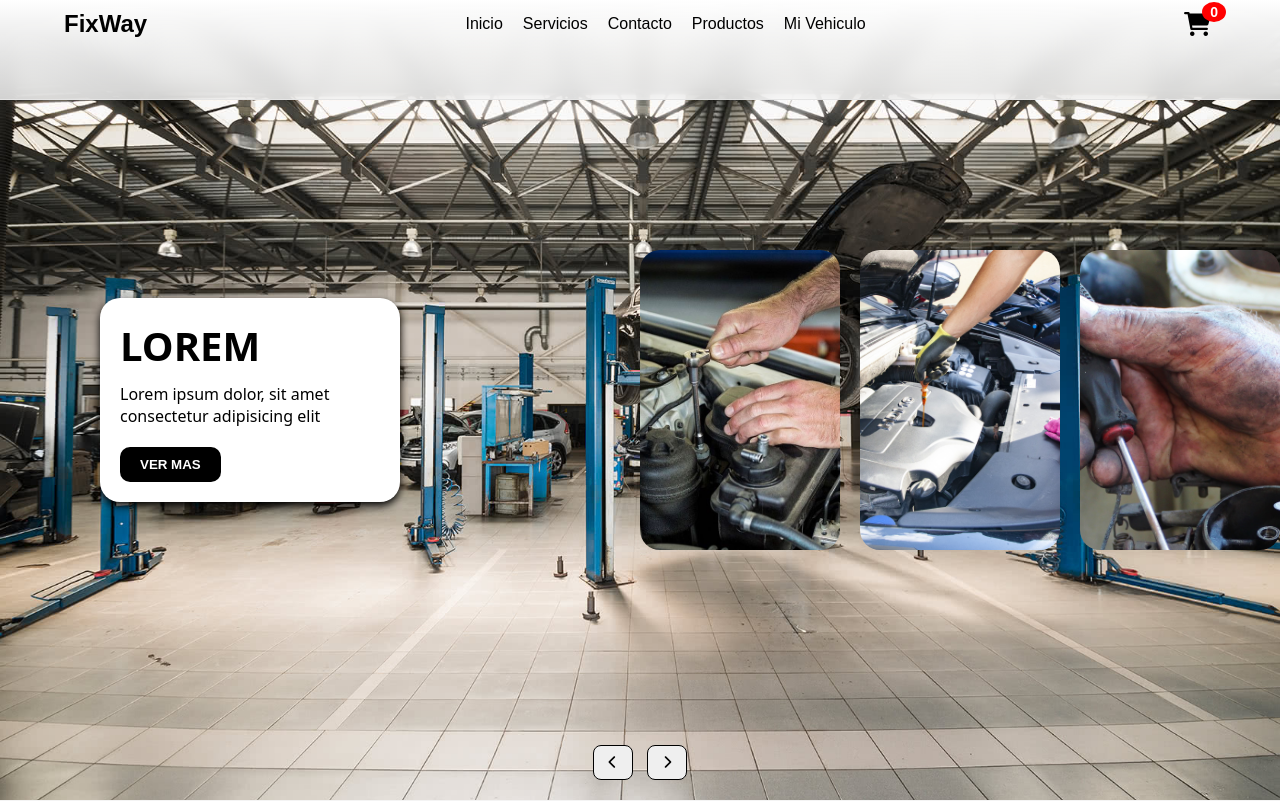
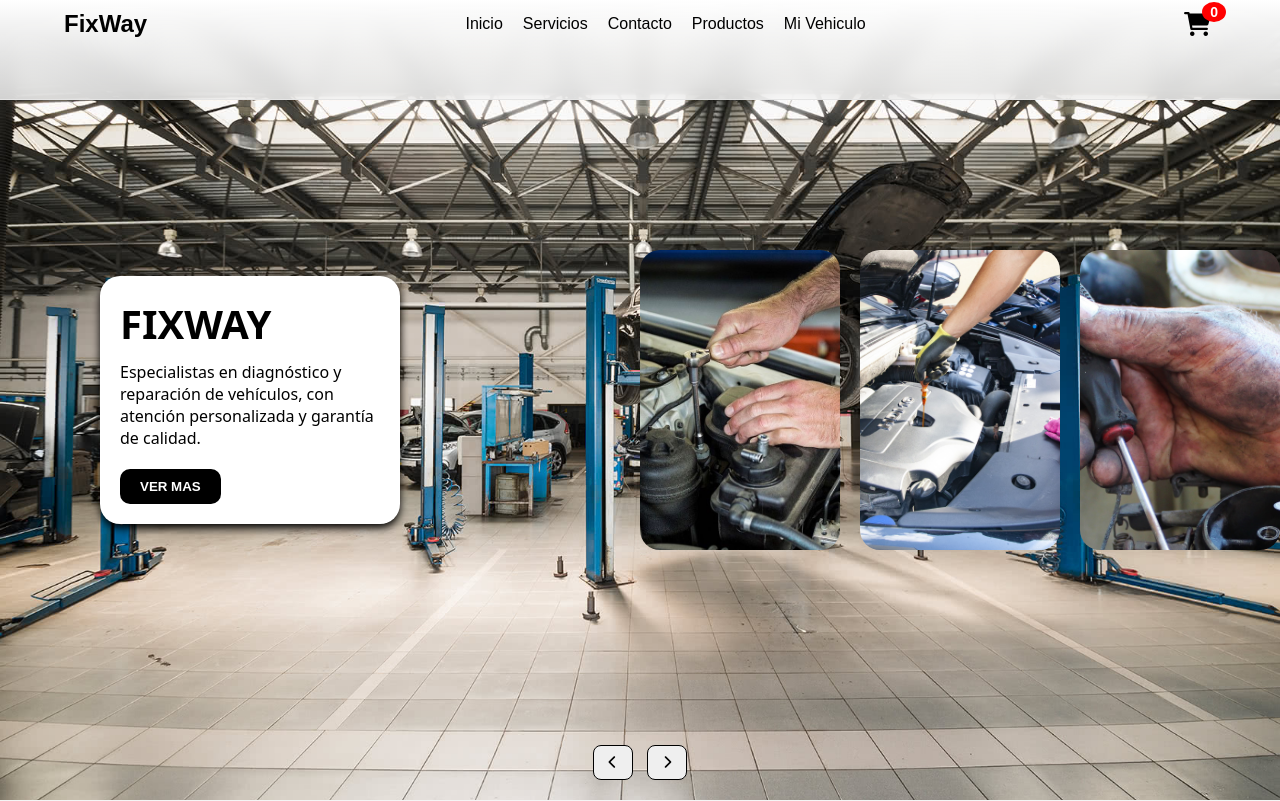
Before and after one commit to TESIS-FIXWAY/FixWay-web, a Django app: page / in a window 1280 px wide. Shown: the top 801 px of the page. Run offline with Django 5.2, Linux system fonts and the light colour scheme.

Commit message:
pequeno cambio en index

```diff
--- a/FixWay/FixWayApp/templates/index.html
+++ b/FixWay/FixWayApp/templates/index.html
@@ -27,9 +27,10 @@
             >
               <div class="content">
                 <div class="card">
-                  <div class="name">lorem</div>
+                  <div class="name">FixWay</div>
                   <div class="des">
-                    Lorem ipsum dolor, sit amet consectetur adipisicing elit
+                    Realizamos reparaciones especializadas para cualquier tipo
+                    de vehículo, desde autos hasta camiones.
                   </div>
                   <button>ver mas</button>
                 </div>
@@ -41,9 +42,10 @@
             >
               <div class="content">
                 <div class="card">
-                  <div class="name">lorem</div>
+                  <div class="name">FixWay</div>
                   <div class="des">
-                    Lorem ipsum dolor, sit amet consectetur adipisicing elit
+                    Especialistas en diagnóstico y reparación de vehículos, con
+                    atención personalizada y garantía de calidad.
                   </div>
                   <button>ver mas</button>
                 </div>
@@ -159,7 +161,7 @@
               <i class="fa-solid fa-location-dot"></i> Dirección: Calle Ejemplo
               123, Ciudad, País
             </p>
-            <p><i class="fa-solid fa-phone"></i> Teléfono: +123 456 7890</p>
+            <p><i class="fa-solid fa-phone"></i> Teléfono: +569 43567654</p>
             <p>
               <i class="fa-solid fa-envelope"></i> Email: contacto@fixway.com
             </p>
@@ -182,7 +184,7 @@
         <!-- Información de Contacto -->
         <div class="footer-column contact-info">
           <h3>Contacto</h3>
-          <p><i class="fa-solid fa-phone"></i> Teléfono: +123 456 7890</p>
+          <p><i class="fa-solid fa-phone"></i> Teléfono: +569 43567654</p>
           <p><i class="fa-solid fa-envelope"></i> Email: contacto@fixway.com</p>
         </div>
 
@@ -214,7 +216,7 @@
       </div>
 
       <div class="footer-bottom">
-        <p>&copy; 2024 FixWay -  Derechos reservados</p>
+        <p>&copy; 2024 FixWay - Derechos reservados</p>
       </div>
     </footer>
 
```
